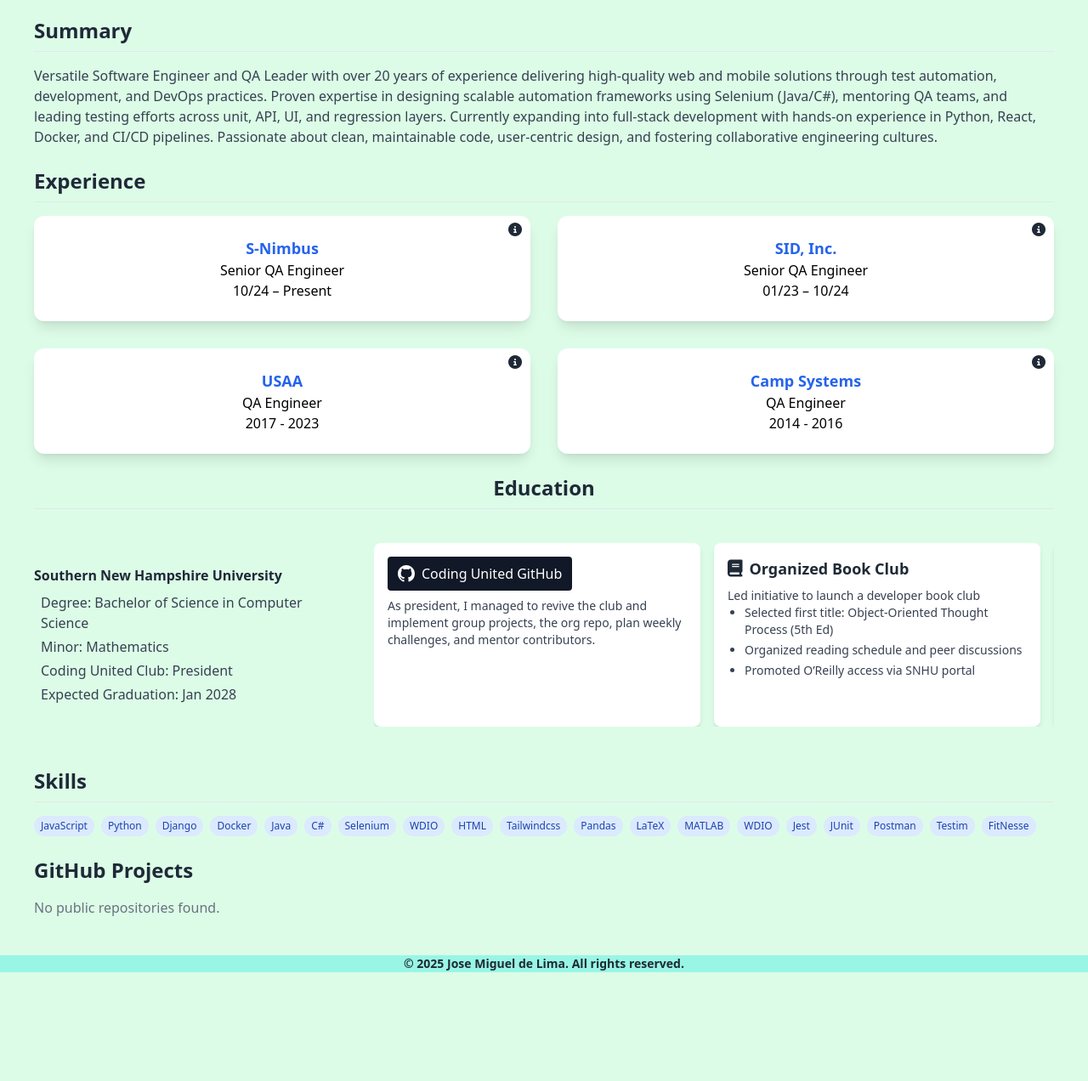
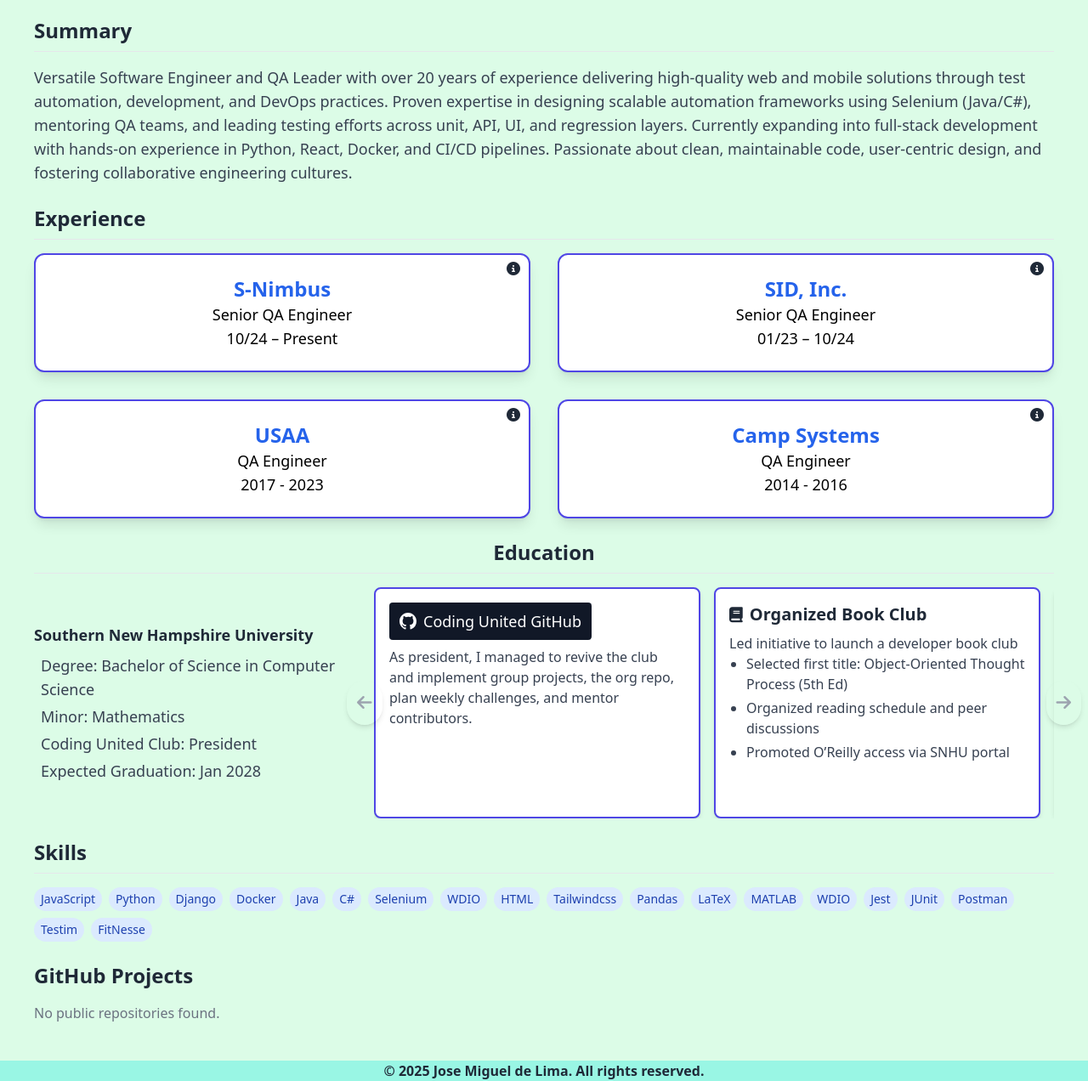
Before and after one commit to yeevon/DigitalResume, a Django app: page / in a window 1280 px wide. Shown: the part 69-1341 px from the top of the page at 85% size. Before the commit the page ends 1213 px from the top, so only its background shows below. Run offline with Django 5.2, Linux system fonts and the light colour scheme; data that the repository does not hold is empty; some libraries are stand-ins or nearby versions.

Commit message:
Added a several css styles to help look and feel

```diff
--- a/core/templates/base.html
+++ b/core/templates/base.html
@@ -35,7 +35,7 @@
 
       {% block content %}{% endblock %}
 
-      <footer class="text-center text-sm bg-teal-200 font-semibold">
+      <footer class="text-center text-base bg-teal-200 font-semibold">
         <p>&copy; 2025 Jose Miguel de Lima. All rights reserved.</p>
       </footer>
     </div>
--- a/core/templates/core/home.html
+++ b/core/templates/core/home.html
@@ -6,7 +6,7 @@
   <section class="mb-6">
     <h2 class="text-2xl font-semibold border-b pb-2 py-2 mb-4">Summary</h2>
     <div x-data="{ open: true }" class="space-y-4">
-      <div x-show="open" class="mt-2 text-base text-gray-700">
+      <div x-show="open" class="mt-2 text-lg text-gray-700">
         <p>
           Versatile Software Engineer and QA Leader with over 20 years of experience delivering high-quality web and
           mobile solutions through test automation, development, and DevOps practices. Proven expertise in designing
@@ -28,7 +28,7 @@
   </section>
 
   <!-- Education -->
-  <section class="mb-6 text-sm lg:text-base">
+  <section class="mb-6 text-base lg:text-lg">
     <h2 class="text-2xl font-semibold border-b pb-2 mb-4 text-center">Education</h2>
 
     <div class="flex flex-col lg:flex-row gap-6 items-center">
@@ -47,28 +47,31 @@
       <!--Club Projects Carousel -->
       <div class="lg:w-2/3 w-full">
         <div class="relative">
-          <!-- ← Left Arrow -->
-          {% include "partials/scroll_button.html" with direction=-1 %}
-
           <!-- Scrollable tile row -->
           <div class="relative">
-            <!-- 🔽 Left arrow hint -->
-            <div class="absolute left-0 top-1/2 -translate-y-1/2 px-1 text-gray-400 z-0 pointer-events-none sm:hidden">
-              &#8592;
-            </div>
             <!-- 🔽 Scrollable container -->
             <div id="club-scroll" class="overflow-x-auto flex gap-4 pr-6 snap-x scroll-smooth relative z-10">
               {% for tile in club_tiles %} {% include "partials/club_tiles.html" %} {% endfor %}
             </div>
 
-            <!-- 🔽 Right arrow hint -->
-            <div class="absolute right-0 top-1/2 -translate-y-1/2 px-1 text-gray-400 z-0 pointer-events-none sm:hidden">
-              &#8594;
+            <!-- 🔽 left arrow hint -->
+            <div
+              class="absolute top-1/2 -translate-y-1/2 -left-8 z-10
+                    bg-white/800 text-gray-400 text-xl rounded-full
+                    p-3 cursor-pointer hover:text-black
+                    transition duration-200 shadow-md"
+            >
+              <i class="fa-solid fa-arrow-left"></i>
             </div>
+            <!-- 🔽 right arrow hint -->
+            <div
+              class="absolute top-1/2 -translate-y-1/2 -right-8 z-10
+                    bg-white/800 text-gray-400 text-xl rounded-full
+                    p-3 cursor-pointer hover:text-black
+                    transition duration-200 shadow-md"
+            >
+              <i class="fa-solid fa-arrow-right"></i>
           </div>
-
-          <!-- → Right Arrow -->
-          {% include "partials/scroll_button.html" with direction=1 %}
         </div>
       </div>
     </div>
@@ -78,7 +81,7 @@
     <h2 class="text-2xl font-semibold border-b pb-2 mb-4">Skills</h2>
     <div class="flex flex-wrap gap-2">
       {% for skill in skills %}
-      <span class="bg-blue-100 text-blue-800 px-2 py-1 rounded-full text-xs">{{ skill }}</span>
+      <span class="bg-blue-100 text-blue-800 px-2 py-1 rounded-full text-sm">{{ skill }}</span>
       {% endfor %}
     </div>
   </section>
--- a/core/templates/partials/club_tiles.html
+++ b/core/templates/partials/club_tiles.html
@@ -1,42 +1,43 @@
-<div class="w-[85vw] sm:min-w-[280px] sm:max-w-sm flex-shrink-0 bg-white rounded-lg shadow-md p-4">
-  {% if tile.link %}
-    {% if tile.icon == 'github' %}
-      <a href="{{ tile.link }}" target="_blank" rel="noopener noreferrer"
-        class="inline-flex items-center gap-2 text-white bg-gray-900 hover:bg-gray-800 px-3 py-2 rounded transition mb-2">
+<div
+  class="w-[85vw] sm:min-w-[280px] border-2 border-indigo-600 sm:max-w-sm flex-shrink-0 bg-white rounded-lg shadow-md p-4"
+>
+  {% if tile.link %} {% if tile.icon == 'github' %}
+  <a
+    href="{{ tile.link }}"
+    target="_blank"
+    rel="noopener noreferrer"
+    class="inline-flex items-center gap-2 text-white bg-gray-900 hover:bg-gray-800 px-3 py-2 rounded transition mb-2"
+  >
     <svg class="w-5 h-5" viewBox="0 0 16 16" fill="currentColor" xmlns="http://www.w3.org/2000/svg" aria-hidden="true">
-          <path fill-rule="evenodd"
+      <path
+        fill-rule="evenodd"
         d="M8 0C3.58 0 0 3.58 0 8c0 3.54 2.29 6.53 5.47 7.59.4.07.55-.17.55-.38
             0-.19-.01-.82-.01-1.49-2.01.37-2.53-.49-2.69-.94-.09-.23-.48-.94-.82-1.13-.28-.15-.68-.52-.01-.53.63-.01
             1.08.58 1.23.82.72 1.21 1.87.87 2.33.66.07-.52.28-.87.51-1.07-1.78-.2-3.64-.89-3.64-3.95
             0-.87.31-1.59.82-2.15-.08-.2-.36-1.02.08-2.12 0 0 .67-.21 2.2.82a7.53 7.53 0 012.01-.27c.68 0
             1.36.09 2.01.27 1.53-1.04 2.2-.82 2.2-.82.44 1.1.16 1.92.08 2.12.51.56.82 1.27.82
             2.15 0 3.07-1.87 3.75-3.65 3.95.29.25.54.73.54 1.48 0 1.07-.01 1.93-.01 2.2
-            0 .21.15.46.55.38A8.013 8.013 0 0016 8c0-4.42-3.58-8-8-8z">
-          </path>
+            0 .21.15.46.55.38A8.013 8.013 0 0016 8c0-4.42-3.58-8-8-8z"
+      ></path>
     </svg>
     {{ tile.title }}
   </a>
   {% else %}
   <span class="flex items-center gap-2 mb-2">
-        <span class="text-xl leading-none">{{ tile.icon|safe }}</span>
-        <a
-          href="{{ tile.link }}"
-          target="_blank"
-          class="text-lg text-blue-600 hover:underline font-semibold"
-        >
+    <span class="leading-none">{{ tile.icon|safe }}</span>
+    <a href="{{ tile.link }}" target="_blank" class="text-xl text-blue-600 hover:underline font-semibold">
       {{ tile.title }}
     </a>
   </span>
-    {% endif %}
-  {% else %}
+  {% endif %} {% else %}
   <span class="flex items-center gap-2 mb-2">
-      <span class="text-xl leading-none">{{ tile.icon|safe }}</span>
-      <h3 class="text-lg font-semibold">{{ tile.title }}</h3>
+    <span class="leading-none">{{ tile.icon|safe }}</span>
+    <h3 class="text-xl font-semibold">{{ tile.title }}</h3>
   </span>
   {% endif %}
-  <p class="text-sm text-gray-700">{{ tile.description }}</p>
+  <p class="text-base text-gray-700">{{ tile.description }}</p>
   {% if tile.items and tile.items.0 %}
-    <ul class="list-disc pl-5 space-y-1 text-sm text-gray-700">
+  <ul class="list-disc pl-5 space-y-1 text-base text-gray-700">
     {% for item in tile.items %}
     <li>{{ item }}</li>
     {% endfor %}
--- a/core/templates/partials/job_tile.html
+++ b/core/templates/partials/job_tile.html
@@ -1,14 +1,14 @@
 {% load static %}
-<div x-data="{ open: false }" class="text-center">
+<div x-data="{ open: false }">
   <div
     @click="open = true"
-    class="relative bg-white justify-between text-center rounded-xl p-6 shadow-lg sm:hover:shadow-2xl sm:hover:scale-[1.05] transition duration-300 cursor-pointer"
+    class="relative bg-white border-2 border-indigo-600 justify-between text-center rounded-xl p-6 shadow-lg sm:hover:shadow-2xl sm:hover:scale-[1.05] transition duration-300 cursor-pointer"
   >
     <i class="w-5 h-5 absolute top-2 right-2 fa-solid fa-circle-info"></i>
-    <div>
-      <h4 class="text-lg text-blue-600 font-semibold">{{ job.title }}</h4>
-      <h6 class="text-base text-black">{{ job.role }}</h6>
-      <p class="text-base text-black">{{ job.dates }}</p>
+    <div class="text-lg text-black">
+      <h4 class="text-2xl text-blue-600 font-semibold">{{ job.title }}</h4>
+      <h6 class="text-lg text-black">{{ job.role }}</h6>
+      <p>{{ job.dates }}</p>
     </div>
   </div>
 
@@ -17,20 +17,20 @@
       <button @click="open = false" class="absolute top-2 right-3 text-gray-600 hover:text-black text-xl">
         &times;
       </button>
-      <h4 class="lg:text-xl sm:text-base border-b font-semibold mb-2">
+      <h4 class="lg:text-2xl sm:text-lg text-center border-b font-semibold mb-2">
         {{ job.role }} at
         <a href="{{job.url}}" target="_blank" class="text-blue-600 hover:underline">{{ job.title }}</a>
       </h4>
 
-      <p class="mb-4 text-sm text-gray-700">{{ job.summary }}</p>
-      <ul class="list-disc ml-6 text-sm text-gray-700 space-y-1 text-left">
+      <p class="mb-4 mx-2 text-left text-lg text-gray-700">{{ job.summary|safe }}</p>
+      <ul class="list-disc ml-6 text-lg text-gray-700 space-y-1 text-left">
         {% for bullet in job.bullets %}
         <li>{{ bullet }}</li>
         {% endfor %}
       </ul>
       {% if job.accomplishments %}
       <h5 class="mt-3 font-semibold pb-1">Accomplishments:</h5>
-      <ul class="list-disc ml-6 text-sm text-gray-700 space-y-1 text-left">
+      <ul class="list-disc ml-6 text-lg text-gray-700 space-y-1 text-left">
         {% for item in job.accomplishments %}
         <li>{{ item }}</li>
         {% endfor %}
--- a/core/templates/partials/repo_widget.html
+++ b/core/templates/partials/repo_widget.html
@@ -2,12 +2,12 @@
   <h2 class="text-2xl font-semibold mb-4">GitHub Projects</h2>
   <div class="grid sm:grid-cols-2 lg:grid-cols-3 gap-6">
     {% for repo in repos %}
-    <div class="border rounded-lg p-4 shadow bg-white">
-      <h3 class="text-lg font-bold mb-1">
+    <div class="border-2 border-indigo-600 rounded-lg p-4 shadow-lg bg-white">
+      <h3 class="text-xl font-bold mb-1">
         <a href="{{ repo.html_url }}" target="_blank" class="text-blue-700 hover:underline">{{ repo.name }}</a>
       </h3>
-      <p class="text-sm text-gray-600 mb-2">{{ repo.description|default:"No description provided." }}</p>
-      <p class="text-xs text-gray-500">★ {{ repo.stargazers_count }} | Updated: {{ repo.updated_dt|date:"Y-m-d" }}</p>
+      <p class="text-base text-gray-600 mb-2">{{ repo.description|default:"No description provided." }}</p>
+      <p class="text-sm text-gray-500">★ {{ repo.stargazers_count }} | Updated: {{ repo.updated_dt|date:"Y-m-d" }}</p>
     </div>
     {% empty %}
     <p class="text-gray-500">No public repositories found.</p>
--- a/core/templates/partials/scroll_button.html
+++ /dev/null
@@ -1,3 +0,0 @@
-<!-- templates/includes/arrow_button.html -->
-<button type="button" class="scroll-arrow" onclick="scrollClub({{ direction }})">
-</button>
--- a/core/views.py
+++ b/core/views.py
@@ -11,8 +11,10 @@ def home(request):
             "dates": "10/24 – Present",
             "url": "https://snimbus.ai/",
             "summary": "I lead a team in building automation test suites for over 30 applications, focusing on API and " +
-                    "UI testing using Selenium with Java. Developed flexible templates to create custom frameworks " +
-                    "tailored to individual application requirements. Coordinated with developers and business " +
+                    "UI testing using Selenium with Java. <br>"
+                    "Developed flexible templates to create custom frameworks " +
+                    "tailored to individual application requirements. <br>"
+                    "Coordinated with developers and business " +
                     "stakeholders to ensure testing solutions align with project needs.",
             "bullets": [
                 "Contributed to CI/CD pipeline integration, ensuring automated test suites were seamlessly executed in dev workflows.",
@@ -30,7 +32,8 @@ def home(request):
             "dates": "01/23 – 10/24",
             "url": "https://www.sidonline.com/",
             "summary": "I led QA efforts for a government contract for the DMDC, focusing on automation (C# with Selenium), " +
-                        "API testing, and database validation. Created and executed test cases to validate user stories, built " +
+                        "API testing, and database validation. <br>"
+                        "Created and executed test cases to validate user stories, built " +
                         "unit test standards, and provided regular reporting through Jira.",
             "bullets": [
                 "Designed and maintained a custom regression suite in C# with Selenium, integrated into CI workflows for faster release cycles.",
@@ -52,11 +55,12 @@ def home(request):
             "role": "QA Engineer",
             "dates": "2017 - 2023",
             "url": "https://www.usaa.com/?akredirect=true",
-            "summary": "Managed a team of on/off-site resources in QA effort. I trained 12 teams in testing " +
-                        "methodology, automation, documentation, and IT compliance. Supervised the introduction " +
-                        "of new tools to the organization. Collaborated with the team on accessibility, security, " +
-                        "and performance testing. Built a website to report regression testing status across all " +
-                        "test environments. Developed UI to trigger a limited number of regression tests for business.",
+            "summary": "Managed a team of on/off-site resources in QA effort. <br>"
+                "I trained 12 teams in testing methodology, automation, documentation, and IT compliance. <br>"
+                "Supervised the introduction of new tools to the organization. <br>"
+                "Collaborated with the team on accessibility, security, and performance testing. <br>"
+                "Built a website to report regression testing status across all test environments. <br>"
+                "Developed UI to trigger a limited number of regression tests for business.",
             "bullets": [
                 "Prioritized production bugs with the program team. I documented test cases and bugs.",
                 "Launched functional automated test to the CI/CD Pipeline, increasing speed to market.",
@@ -73,12 +77,11 @@ def home(request):
             "role": "QA Engineer",
             "dates": "2014 - 2016",
             "url": "https://www.campsystems.com/",
-            "summary": "Generated test case execution and defect reports. I took care of updating, creating, " +
-                        "and pruning manual test cases for the system on both mobile and web platforms. Streamlined " +
-                        "the process to facilitate testing of new user stories and improved regression testing. " +
-                        "Leveraged Agile and Scrum project management practices, transitioning existing project " +
-                        "requirements to user stories. Collaborated with the development team to complete user " +
-                        "stories.",
+            "summary": "Generated test case execution and defect reports. <br>"
+                "I took care of updating, creating, and pruning manual test cases for the system on both mobile and web platforms. <br>"
+                "Streamlined the process to facilitate testing of new user stories and improved regression testing. <br>" +
+                "Leveraged Agile and Scrum project management practices, transitioning existing project requirements to user stories. <br>"
+                "Collaborated with the development team to complete user stories.",
             "bullets": [
                 "I endorsed improving the documentation process and user guides.",
                 "Built custom Automation Test framework in C# with Selenium WebDriver.",
```
Lines whose indentation alone changed are shown as unchanged.
